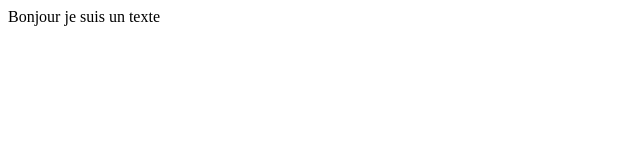
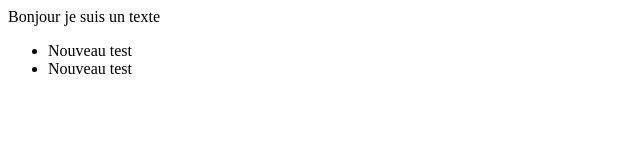
Before and after one commit to Shine-neko/gittest, a plain HTML site: page index.html in a window 1280 px wide. Shown: the whole page, without its empty margins (0-640 px from the left). Drawn offline with Linux system fonts and the light colour scheme.

Commit message:
nouveau contenu dans mon html

```diff
--- a/index.html
+++ b/index.html
@@ -1,3 +1,9 @@
 <body>
 	<p>Bonjour je suis un texte</p>
+	<div>
+		<ul>
+			<li>Nouveau test</li>
+			<li>Nouveau test</li>
+		</ul>
+	</div>
 </body>
```
Also changed, not shown: a.html (added).
